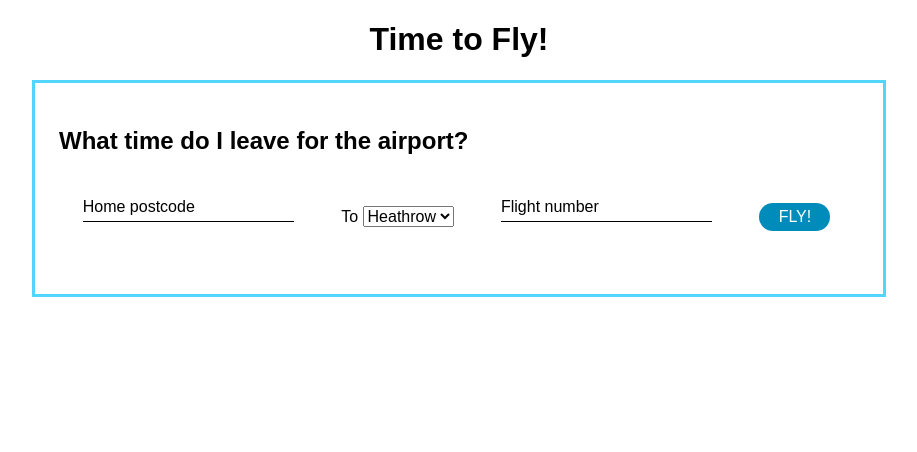
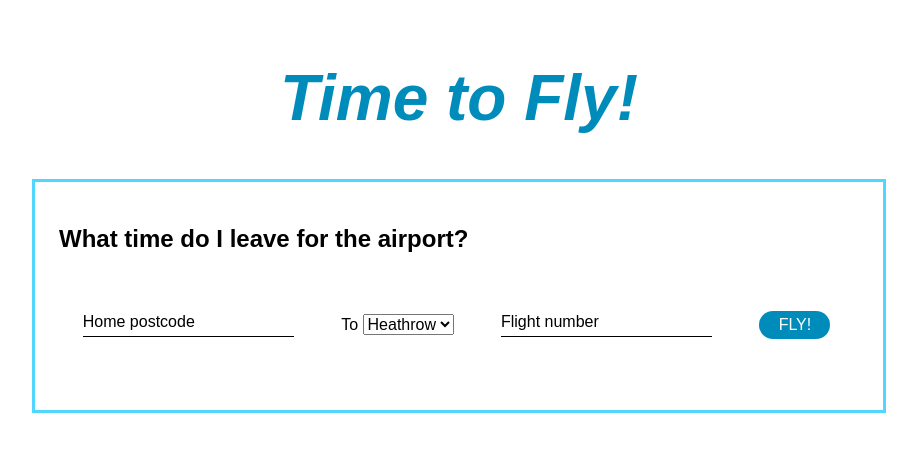
Before and after one commit to jokosanyang/week5-timeToFly, a website: page public/index.html in a window 1280 px wide. Shown: the whole page, without its empty margins (181-1098 px from the left). Drawn offline with Linux system fonts and the light colour scheme.

Commit message:
Make minor CSS tweaks to height, padding and heading Relates #1

```diff
--- a/public/css/style.css
+++ b/public/css/style.css
@@ -1,6 +1,13 @@
+.page-container {
+    padding: 1.2rem;
+}
+
 .page-header {
     text-align: center;
+    font-size: 2rem;
     font-family: Arial, Helvetica, sans-serif;
+    color: #008cba;
+    font-style: italic;
 }
 
 .page-main {
@@ -20,14 +27,14 @@
 
 .form__input--section {
     position: relative;
-    height: 3rem;
+    height: 4rem;
     overflow: hidden;
 }
 
 .form__input--section input {
     width: 100%;
     height: 100%;
-    color: #008cba;
+    color: black;
     padding-top: 20px;
     border: none;
     outline: none;
@@ -88,10 +95,11 @@
     background-color:#008cba;
     text-align:center;
     transition: all 0.2s;
+    cursor: pointer;
 }
 
 .results__time, .results__directions {
-    font-size: 1rem;
+    font-size: 1.5rem;
     font-family: Arial, Helvetica, sans-serif;
 }
 
```
